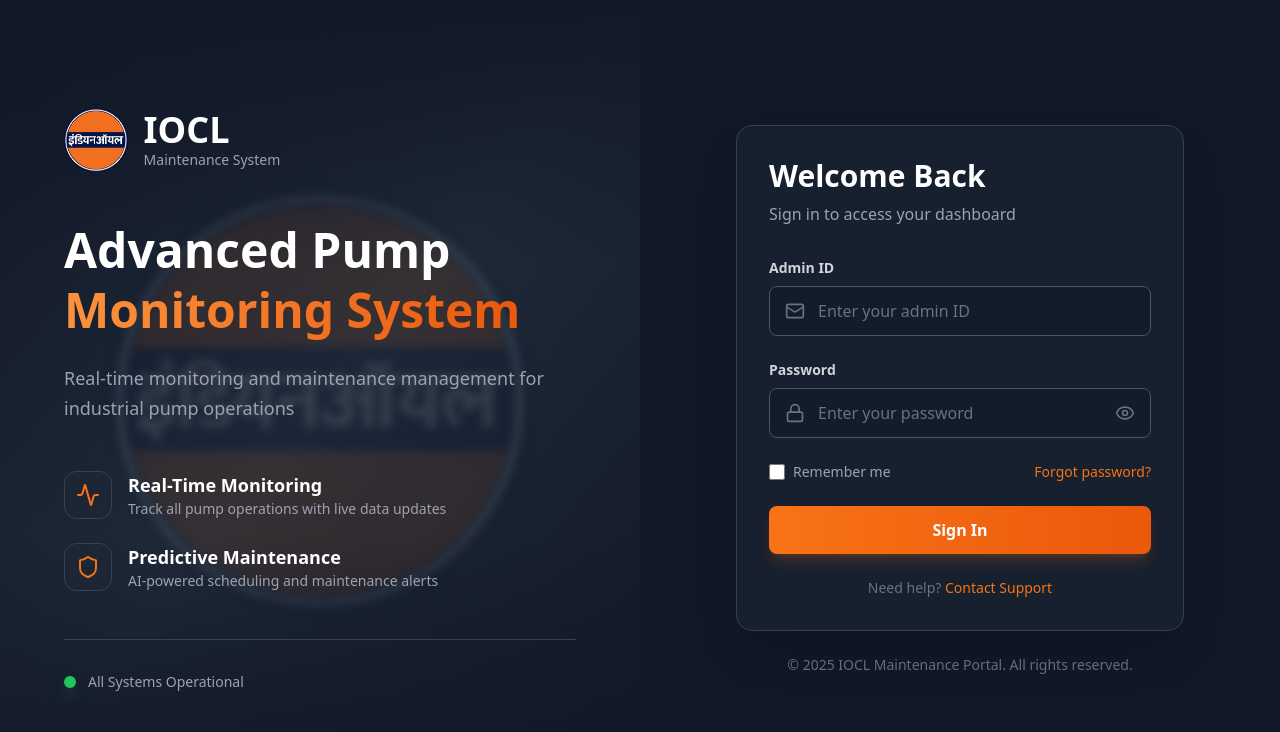
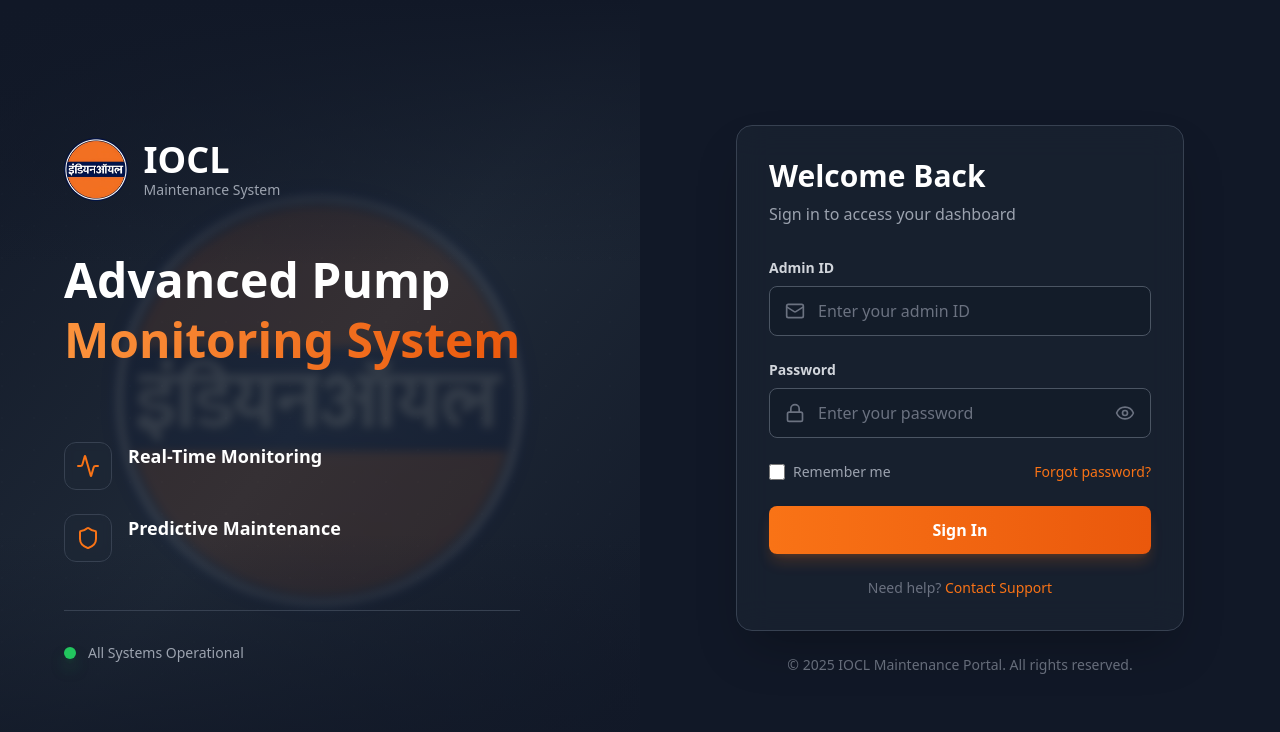
Before and after one commit to SumanDeka01/AI-Pump-Maintenance-System, a React (Vite) app in the folder iocl-maintenance-system/frontend/: page / in a window 1280 px wide. Shown: the top 732 px of the page. Built offline with nearby package versions, Linux system fonts and the light colour scheme.

Commit message:
Changed Login

```diff
--- a/iocl-maintenance-system/frontend/src/pages/Login.tsx
+++ b/iocl-maintenance-system/frontend/src/pages/Login.tsx
@@ -82,8 +82,8 @@
             </span>
           </h2>
           <p className="text-gray-400 text-lg mb-12 leading-relaxed max-w-lg">
-            Real-time monitoring and maintenance management for industrial pump
-            operations
+            {/* Real-time monitoring and maintenance management for IOCL pump
+            operations */}
           </p>
 
           {/* Features */}
@@ -97,7 +97,7 @@
                   Real-Time Monitoring
                 </h3>
                 <p className="text-sm text-gray-400">
-                  Track all pump operations with live data updates
+                  {/* Track all pump operations with live data updates */}
                 </p>
               </div>
             </div>
@@ -110,7 +110,7 @@
                   Predictive Maintenance
                 </h3>
                 <p className="text-sm text-gray-400">
-                  AI-powered scheduling and maintenance alerts
+                  {/* AI-powered scheduling and maintenance alerts */}
                 </p>
               </div>
             </div>
```
